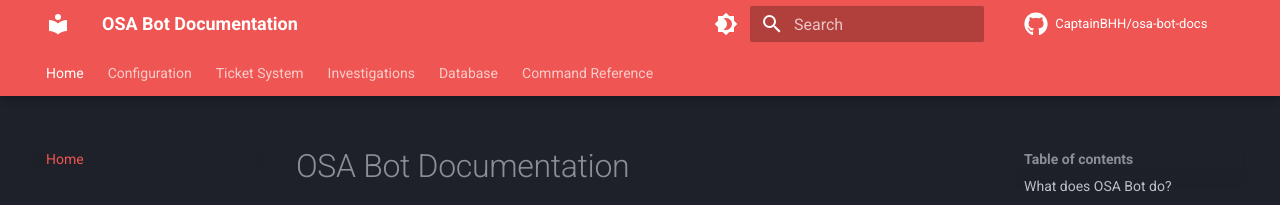
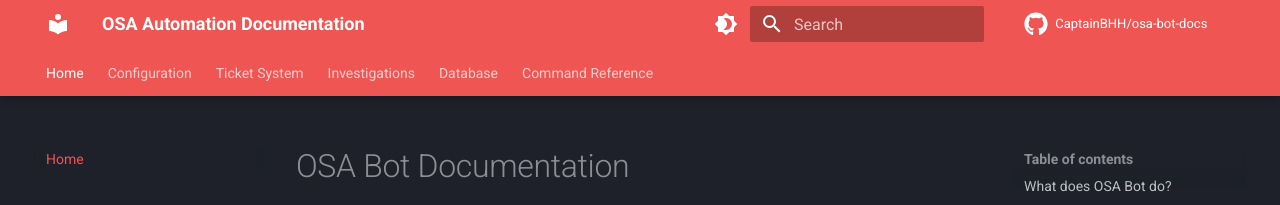
Before and after one commit to CaptainBHH/osa-bot-docs, an MkDocs documentation site: the page built from docs/index.md, in a window 1280 px wide. Shown: the top 205 px of the page. Built offline with MkDocs 1.6.1 and Material for MkDocs 9.7.7, drawn with Linux system fonts in a browser that asks for light colours; emoji names are drawn with the system emoji font; comment, search, counter and statistics services are not loaded.

Commit message:
Update mkdocs.yml

```diff
--- a/mkdocs.yml
+++ b/mkdocs.yml
@@ -1,6 +1,6 @@
-site_name: OSA Bot Documentation
-site_description: Official documentation for the Office of Self-Accountability Discord bot
-site_author: OSA Staff
+site_name: OSA Automation Documentation
+site_description: Official documentation for the Office of Self-Accountability Automations Bot
+site_author: ArdentTitanite
 site_url: https://captainbhh.github.io/osa-bot-docs
 
 repo_name: CaptainBHH/osa-bot-docs
@@ -83,4 +83,4 @@ plugins:
 extra:
   social:
     - icon: fontawesome/brands/discord
-      link: https://discord.gg/your-invite
+      link: https://discord.gg/titanites
```
